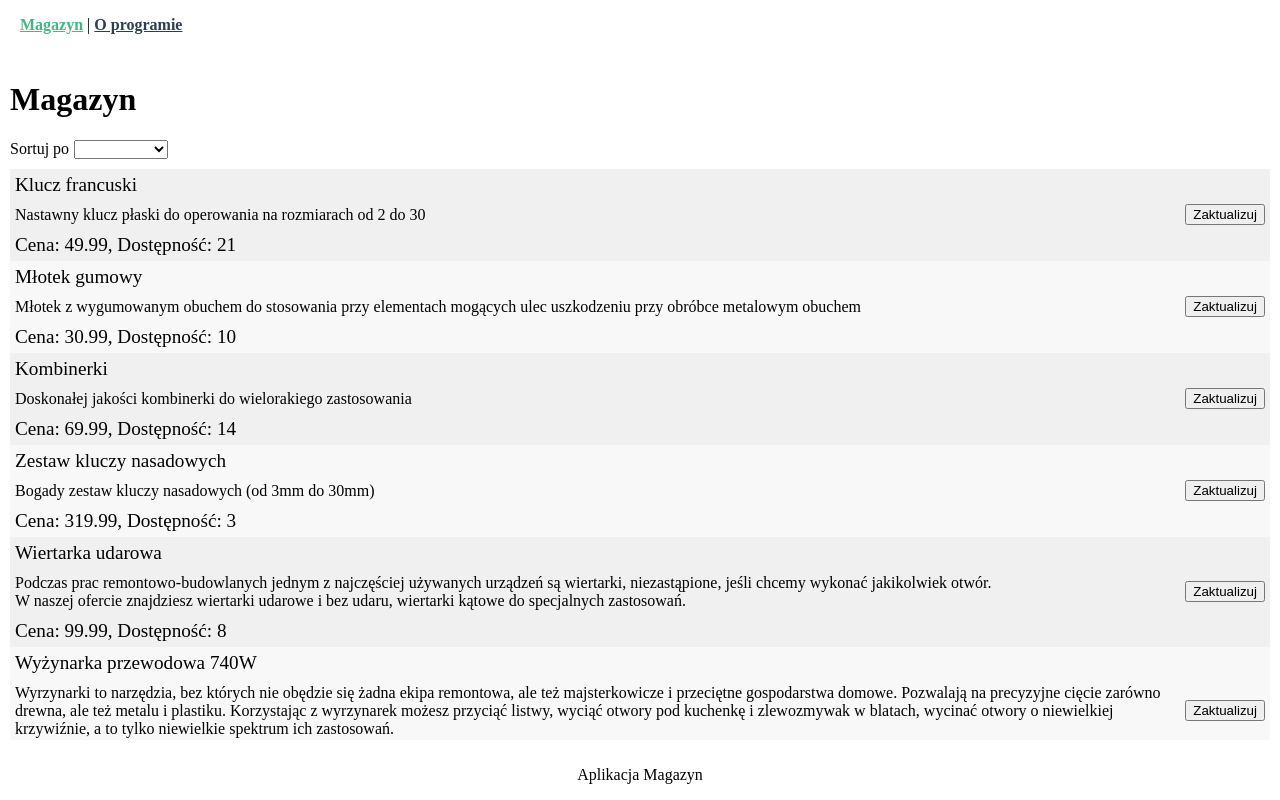
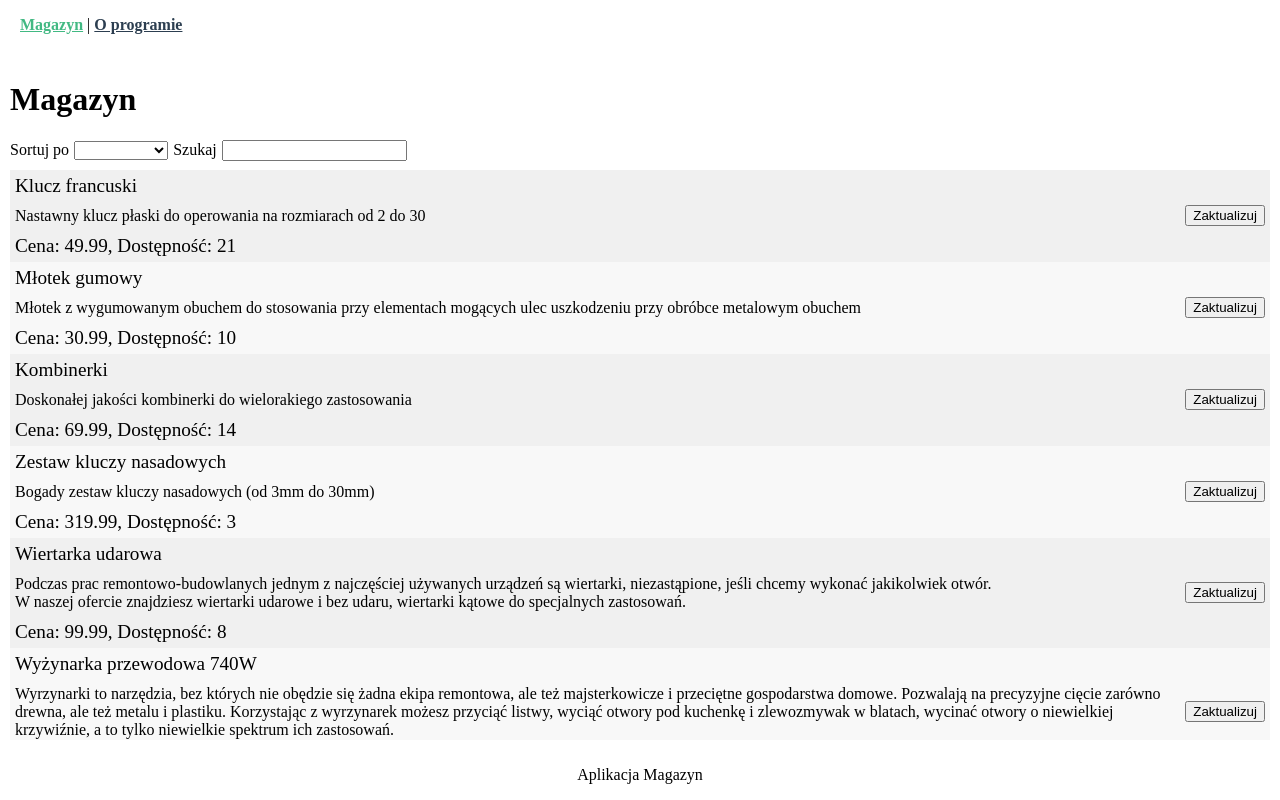
Before and after one commit to aplaline/vuejs-training, a Vue app: page / in a window 1280 px wide. Built offline with nearby package versions, Linux system fonts and the light colour scheme.

Commit message:
Added filtering capabilities

```diff
--- a/src/views/Home.vue
+++ b/src/views/Home.vue
@@ -3,7 +3,6 @@
     <h1>Magazyn</h1>
 
     <label>Sortuj po</label>
-
     <select v-model="sort">
       <option value="id"></option>
       <option value="name">nazwie</option>
@@ -11,6 +10,9 @@
       <option value="price">cenie</option>
       <option value="availability">dostępności</option>
     </select>
+
+    <label>Szukaj</label>
+    <input v-model="search">
 
     <article v-for="(item, index) in products" :key="item.id" :class="{ odd: index % 2 == 0, even: index % 2 == 1 }">
       <header>{{ item.name }}</header>
@@ -57,6 +59,7 @@ export default {
   data () {
     return {
       sort: 'id',
+      search: '',
       product: null,
       editedProduct: null,
       items: [ {
@@ -114,7 +117,11 @@ export default {
         availability: (a, b) => a.availability - b.availability,
       }
 
-      return this.items.slice(0).sort(SORTERS[this.sort])
+      const emptySearch = () => true
+      const termSearch = x =>  x.name.toLowerCase().indexOf(this.search) != -1 || x.description.toLowerCase().indexOf(this.search) != -1
+      const filter = this.search === '' ? emptySearch : termSearch
+
+      return this.items.filter(filter).sort(SORTERS[this.sort])
     }
   },
   methods: {
@@ -141,6 +148,11 @@ export default {
 select {
   margin-left: 5px;
   margin-bottom: 10px;
+  margin-right: 5px;
+}
+
+select + label + input {
+  margin-left: 5px;
 }
 
 article {
```
